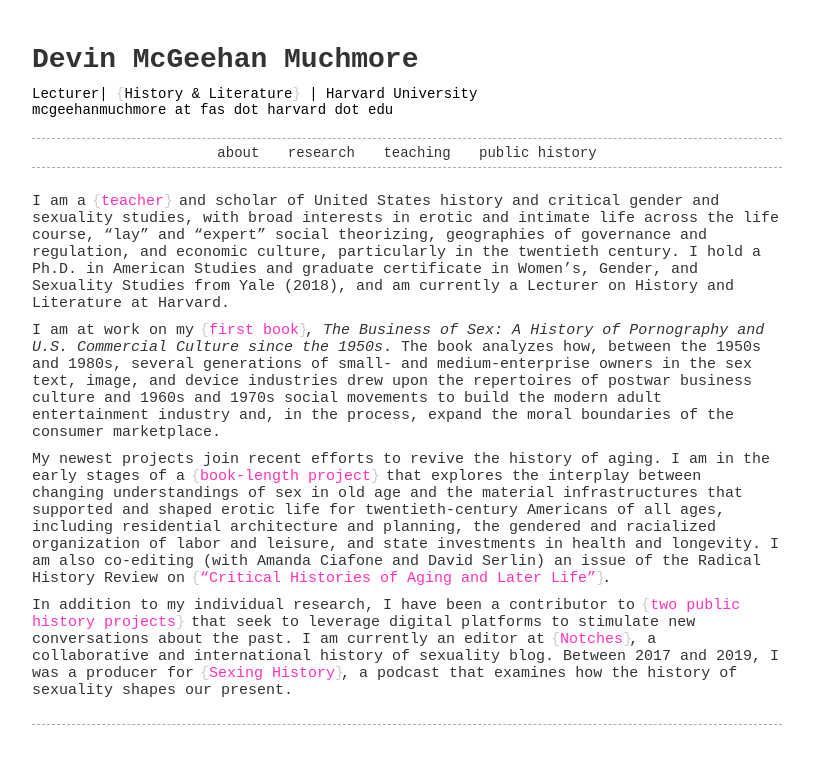
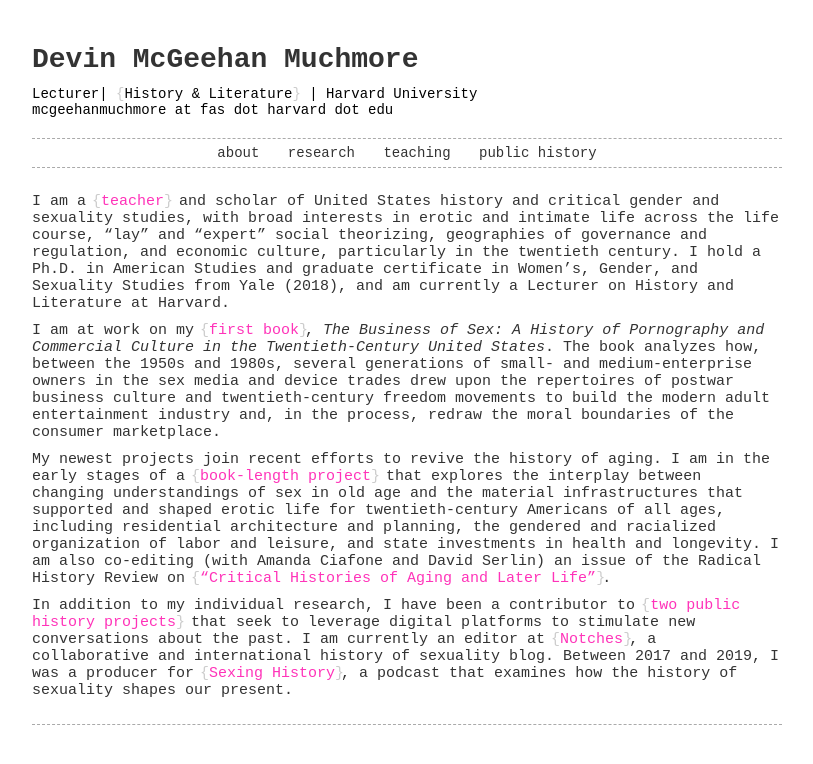
Before and after one commit to devintmm/devintmm.github.io, a Jekyll site: the page built from index.md, in a window 1280 px wide. Shown: the top 764 px of the page, without its empty margins (233-1046 px from the left). Built offline with Jekyll 4.4.1, drawn with Linux system fonts in a browser that asks for light colours.

Commit message:
Update index.md

```diff
--- a/index.md
+++ b/index.md
@@ -3,7 +3,7 @@ layout: content
 ---
 I am a [teacher](/teaching) and scholar of United States history and critical gender and sexuality studies, with broad interests in erotic and intimate life across the life course, "lay" and "expert" social theorizing, geographies of governance and regulation, and economic culture, particularly in the twentieth century. I hold a Ph.D. in American Studies and graduate certificate in Women's, Gender, and Sexuality Studies from Yale (2018), and am currently a Lecturer on History and Literature at Harvard.
 
-I am at work on my [first book](/research), *The Business of Sex: A History of Pornography and U.S. Commercial Culture since the 1950s*. The book analyzes how, between the 1950s and 1980s, several generations of small- and medium-enterprise owners in the sex text, image, and device industries drew upon the repertoires of postwar business culture and 1960s and 1970s social movements to build the modern adult entertainment industry and, in the process, expand the moral boundaries of the consumer marketplace.
+I am at work on my [first book](/research), *The Business of Sex: A History of Pornography and Commercial Culture in the Twentieth-Century United States*. The book analyzes how, between the 1950s and 1980s, several generations of small- and medium-enterprise owners in the sex media and device trades drew upon the repertoires of postwar business culture and twentieth-century freedom movements to build the modern adult entertainment industry and, in the process, redraw the moral boundaries of the consumer marketplace.
 
 My newest projects join recent efforts to revive the history of aging. I am in the early stages of a [book-length project](/research) that explores the interplay between changing understandings of sex in old age and the material infrastructures that supported and shaped erotic life for twentieth-century Americans of all ages, including residential architecture and planning, the gendered and racialized organization of labor and leisure, and state investments in health and longevity. I am also co-editing (with Amanda Ciafone and David Serlin) an issue of the Radical History Review on ["Critical Histories of Aging and Later Life"](http://www.radicalhistoryreview.org/call-for-papers/critical-histories-of-aging-and-later-life/).
 
```
